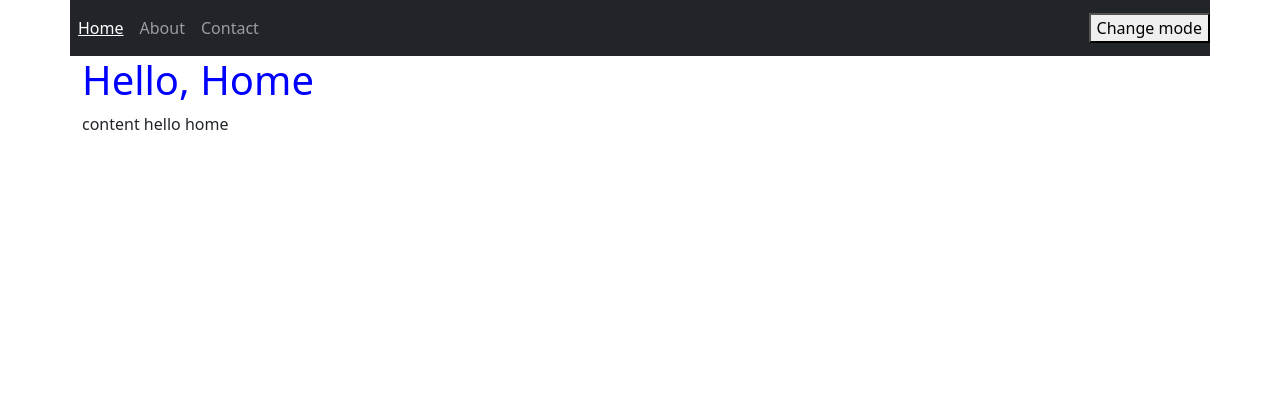
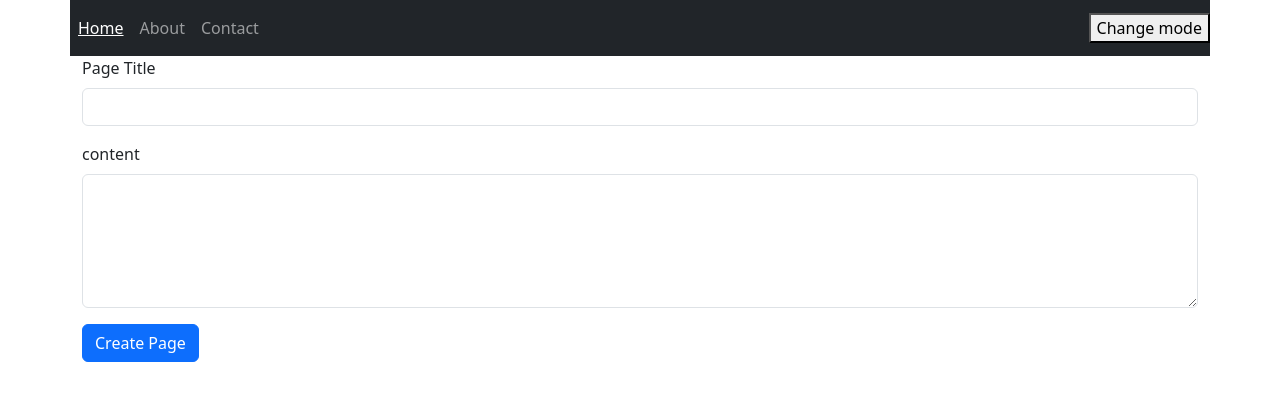
Before and after one commit to 99ionut/VueJSTutorial, a Vue app: page / in a window 1280 px wide. Shown: the top 400 px of the page. Built offline with nearby package versions, Linux system fonts and the light colour scheme.

Commit message:
binding form inputs and "v-model" directive

```diff
--- a/src/App.vue
+++ b/src/App.vue
@@ -5,17 +5,20 @@
     :nav-link-click="(index) => (activePage = index)"
   ></navbar>
 
-  <page-viewer v-if="pages.length > 0" :page="pages[activePage]"> </page-viewer>
+  <!-- <page-viewer v-if="pages.length > 0" :page="pages[activePage]"> </page-viewer> -->
+  <create-page :page-created="pageCreated"> </create-page>
 </template>
 
 <script>
 import PageViewer from "./components/PageViewer.vue";
 import Navbar from "./components/Navbar.vue";
+import CreatePage from "./components/CreatePage.vue";
 
 export default {
   components: {
     Navbar,
     PageViewer,
+    CreatePage,
   },
   created() {
     this.getPages();
@@ -33,6 +36,9 @@
 
       this.pages = data;
     },
+    pageCreated(pageObject) {
+      console.log(pageObject);
+    },
   },
 };
 </script>
--- /dev/null
+++ b/src/components/CreatePage.vue
@@ -0,0 +1,34 @@
+<template>
+  <div class="container mb-3">
+    <form action="">
+      <div class="mb-3">
+        <label for="" class="form-label"> Page Title </label>
+        <input type="text" class="form-control" v-model="pageTitle" />
+      </div>
+      <div class="mb-3">
+        <label for="" class="form-label"> content </label>
+        <textarea type="text" class="form-control" rows="5" v-model="content"></textarea>
+      </div>
+      <div class="mb-3">
+        <button
+          class="btn btn-primary"
+          @click.prevent="pageCreated({ pageTitle, content })"
+        >
+          Create Page
+        </button>
+      </div>
+    </form>
+  </div>
+</template>
+
+<script>
+export default {
+  props: ["pageCreated"],
+  data() {
+    return {
+      pageTitle: "",
+      content: "",
+    };
+  },
+};
+</script>
```
